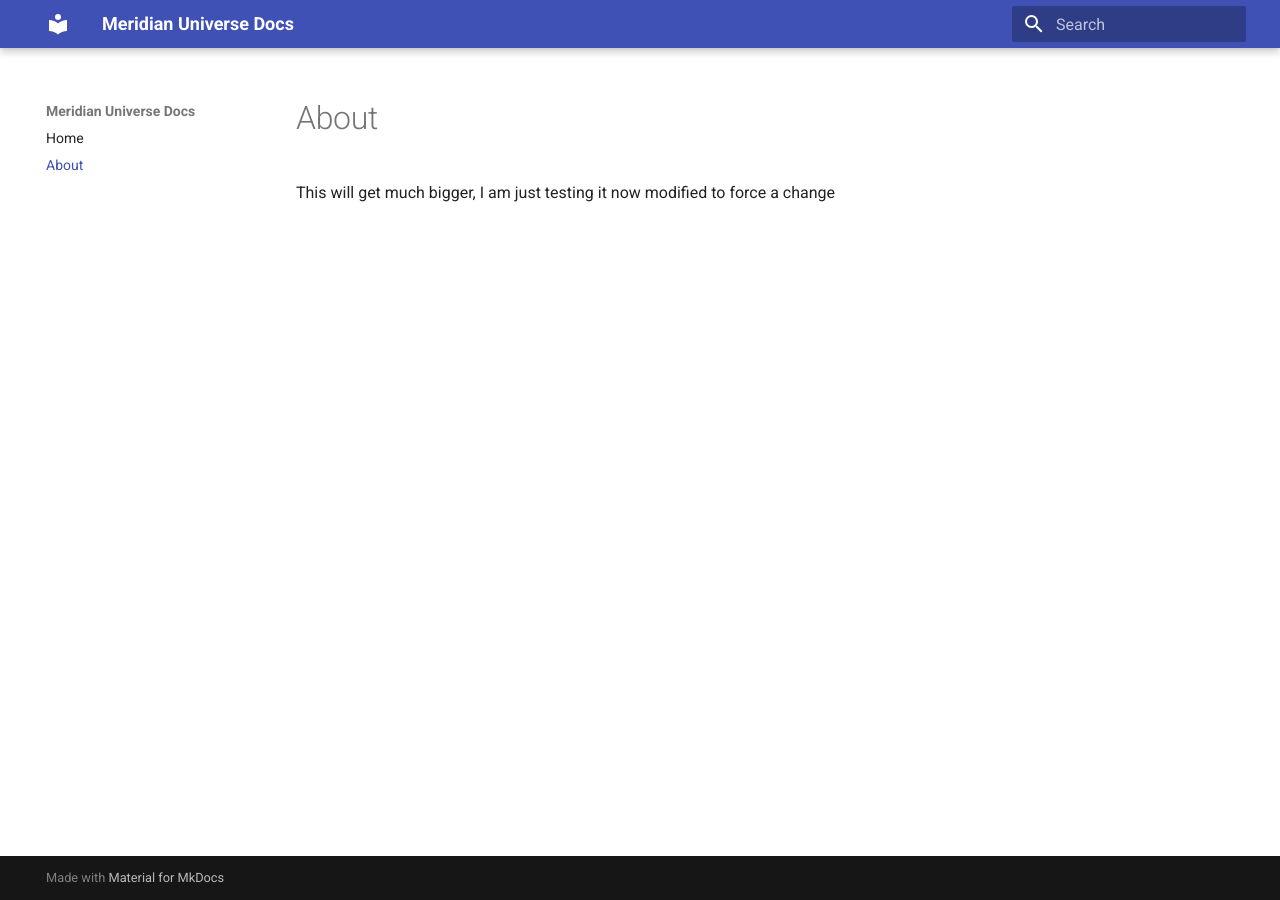
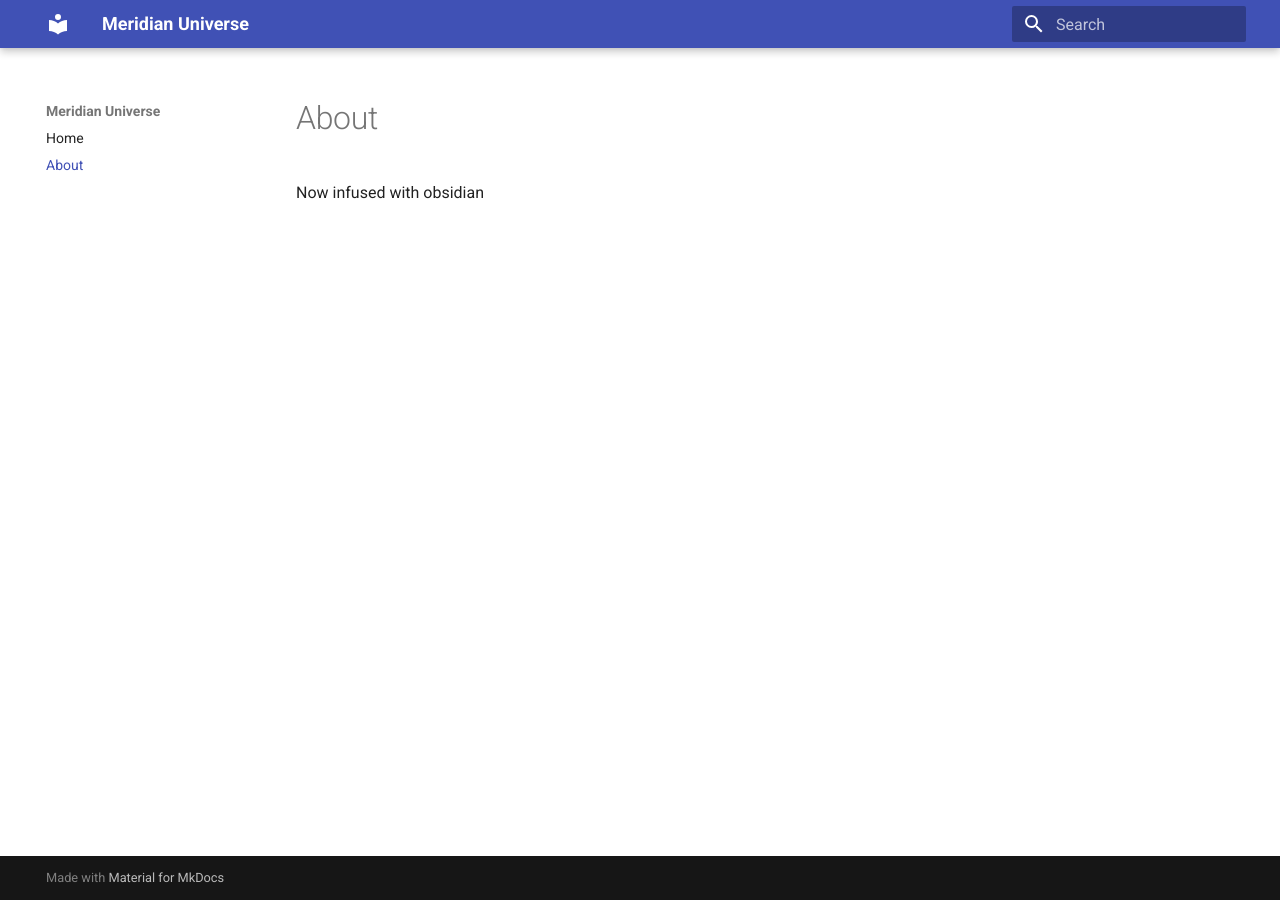
Before and after one commit to lentulus/MeridianUniverse, an MkDocs documentation site: the page built from UniverseNotes/about.md, in a window 1280 px wide. Built offline with MkDocs 1.6.1 and Material for MkDocs 9.7.7, drawn with Linux system fonts in a browser that asks for light colours.

Commit message:
Obsidian vault link

```diff
--- /dev/null
+++ b/UniverseNotes/about.md
@@ -0,0 +1,3 @@
+# About
+
+Now infused with obsidian
--- a/docs/about.md
+++ /dev/null
@@ -1,3 +0,0 @@
-# About
-
-This will get much bigger, I am just testing it now modified to force a change
--- a/mkdocs.yml
+++ b/mkdocs.yml
@@ -1,9 +1,10 @@
-site_name: Meridian Universe Docs
+site_name: Meridian Universe
 site_url: https://lentulus.github.io/MeridianUniverse/
 nav:
   - Home: index.md
   - About: about.md
 theme:
   name: material
+docs_dir: UniverseNotes
 plugins:
   - search
```
Also changed, not shown: UniverseNotes/index.md (renamed from docs/index.md), 4 other files.
